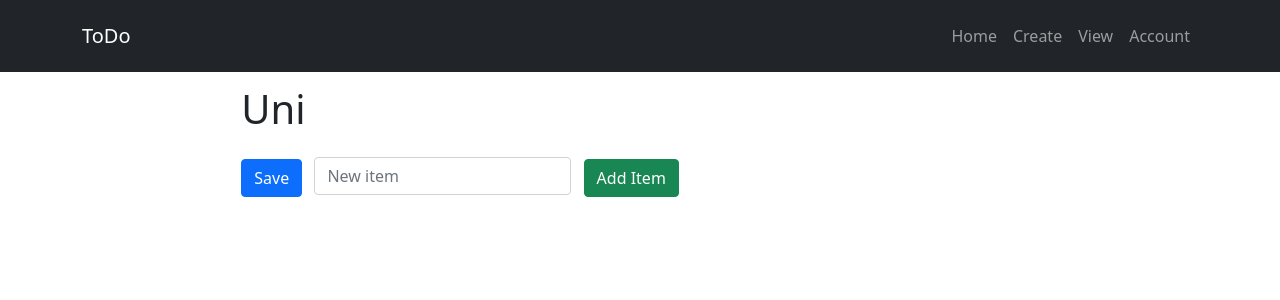
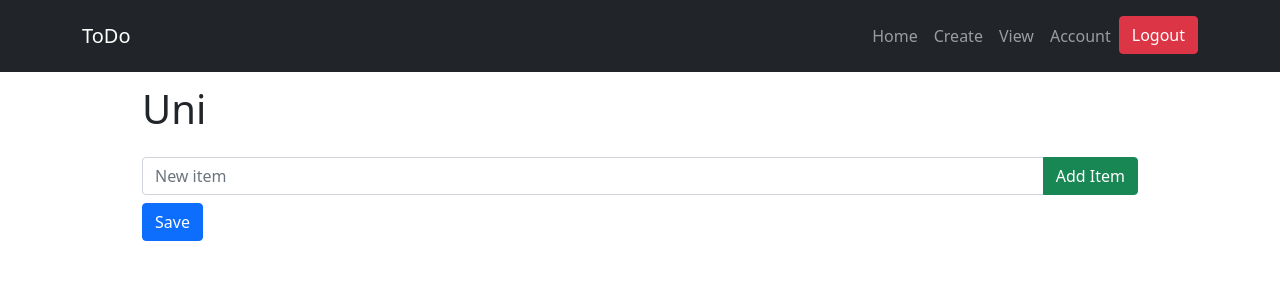
Before and after one commit to arsimpollozhani/todolist_app, a Django app: page /2 in a window 1280 px wide. Shown: the top 300 px of the page. Run offline with Django 5.2, Linux system fonts and the light colour scheme; a user stored in the database is signed in; data comes from the database, SQL or seed files in the repository; both versions use the stored data as it was after the commit.

Commit message:
fix frontend issues

```diff
--- a/mysite/main/templates/main/base.html
+++ b/mysite/main/templates/main/base.html
@@ -93,6 +93,14 @@
                     <li class="nav-item">
                         <a href="{% url 'account' %}" class="nav-link">Account</a>
                     </li>
+
+                    <li class="nav-item">
+                        <form method="post" action="{% url 'logout' %}" style="display:inline;" >
+                            {% csrf_token %}
+                            <button type="submit" class="btn btn-danger">Logout</button>
+                        </form>
+                    </li>
+
                     {% endif %}
                 </ul>
             </div>
@@ -100,9 +108,9 @@
     </nav>
 
 
-    <div class="main" id="content" name="content">
+    <div class="main container px-sm-5" id="content" name="content">
        <div class="row justify-content-center">
-            <div class="col-8">
+            <div class="col">
                 <hr class="mt-0 mb-4">
                     {% block content %}
 
--- a/mysite/main/templates/main/create.html
+++ b/mysite/main/templates/main/create.html
@@ -4,11 +4,13 @@
 
 {% block content %}
 
+{% load crispy_forms_tags %}
+
 <h3 class="mb-4">Create Page</h3>
 
 <form method="post" action="/create/" class="form-group">
     {% csrf_token %}
-
+    <p class="mb-4">Once you create a list of view the lists in the <a href="{% url 'view' %}">view</a> tab.</p>
     <div class="input-group mb-3">
         {{ form.name }}
         <button type="submit" name="save" class="btn btn-success">Create new</button>
--- a/mysite/main/templates/main/list.html
+++ b/mysite/main/templates/main/list.html
@@ -3,25 +3,27 @@
 {% block title %} Viewing list {% endblock %}
 
 {% block content %}
-    <div class="container my-4">
+    <div class="container">
         <h1 class="mb-4">{{ lista.name }}</h1>
 
         <form action="#" method="post">
             {% csrf_token %}
 
             {% for item in lista.items.all %}
-                <div class="input-group mb-3 align-items-center">
+                <div class="input-group mb-3">
                     <div class="input-group-text">
-                        <input type="checkbox" value="clicked" name="c{{ item.id }}" {% if item.complete %}checked{% endif %}>
+                        <input class="form-check-input mt-0" type="checkbox" value="clicked" name="c{{ item.id }}" {% if item.complete %}checked{% endif %}>
                     </div>
-                    <input type="text" value="{{ item.text }}" class="form-control">
+                    <input type="text" class="form-control" value="{{ item.text }}">
                 </div>
             {% endfor %}
 
             <div class="mb-3">
-                <button type="submit" name="save" value="save" class="btn btn-primary me-2 rounded">Save</button>
-                <input type="text" name="new" class="form-control d-inline w-auto me-2" placeholder="New item">
-                <button type="submit" name="newItem" value="newItem" class="btn btn-success rounded">Add Item</button>
+                <div class="input-group">
+                    <input type="text" name="new" class="form-control" placeholder="New item">
+                    <button type="submit" name="newItem" value="newItem" class="btn btn-success">Add Item</button>
+                </div>
+                <button type="submit" name="save" value="save" class="btn btn-primary me-2 mt-2">Save</button>
             </div>
         </form>
     </div>
--- a/mysite/register/templates/register/account.html
+++ b/mysite/register/templates/register/account.html
@@ -7,7 +7,7 @@
 
 {% block content %}
 
-<div class="container">
+<div class="container mb-4 py-4">
     <h2>Account details</h2>
 
     {% if user.is_superuser %}
```
Also changed, not shown: mysite/main/templates/main/home.html (+2 -7 lines), mysite/main/templates/main/view.html (+11 -4 lines), mysite/db.sqlite3.
